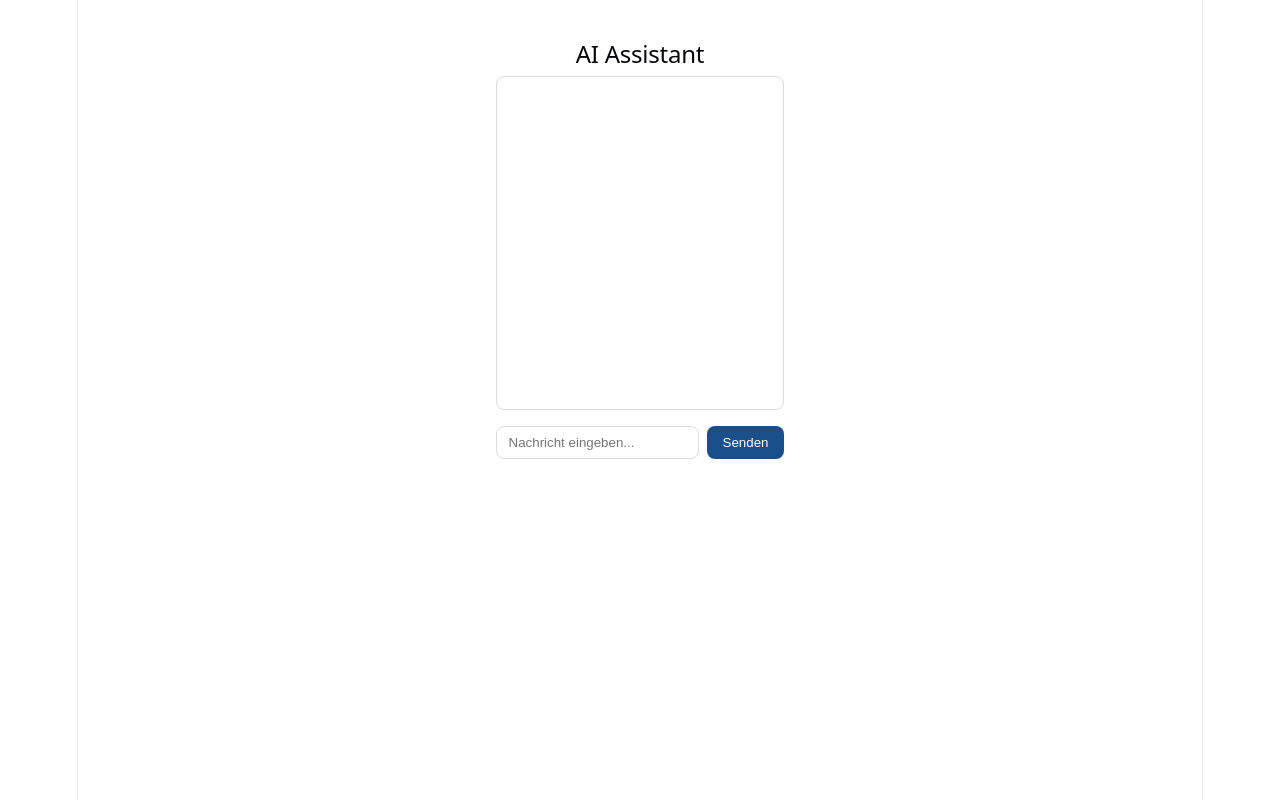
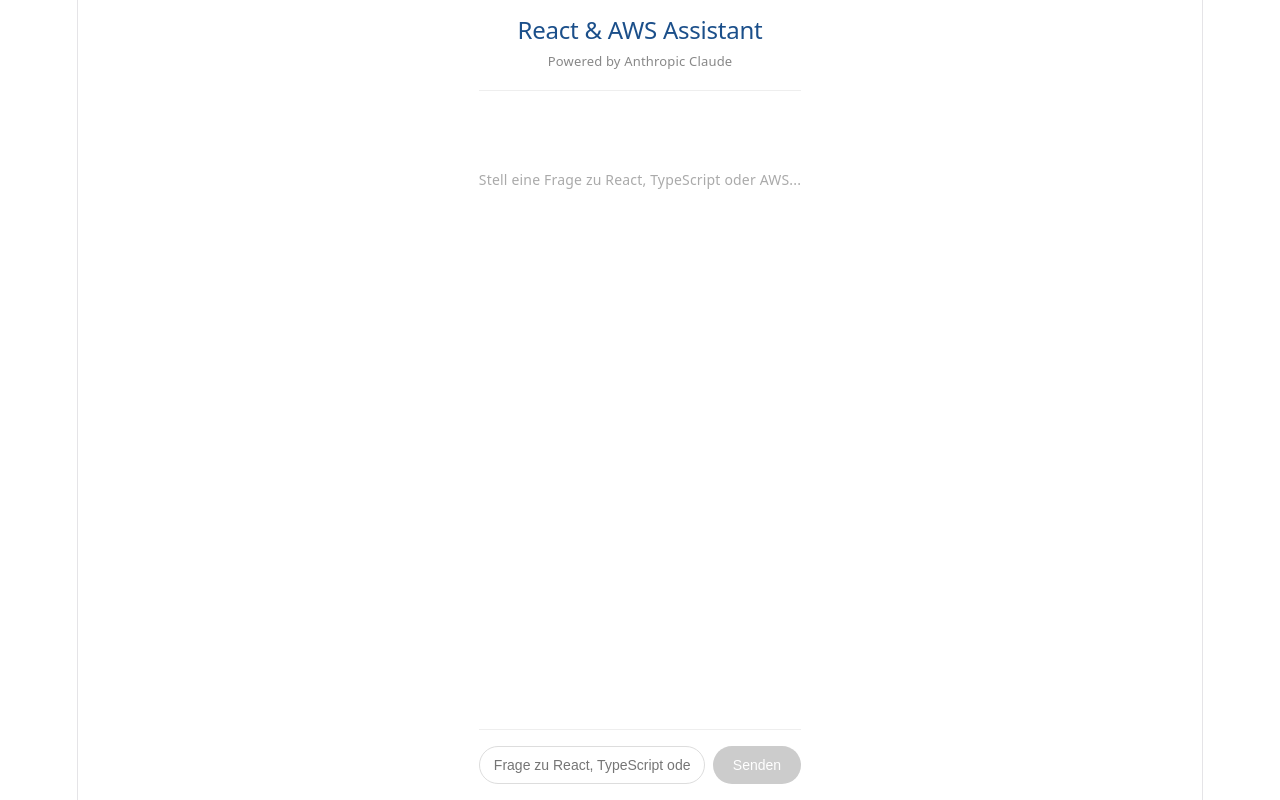
Before and after one commit to hbrade/ai-chat, a React (Vite) app in the folder frontend/: page / in a window 1280 px wide. Built offline with nearby package versions, Linux system fonts and the light colour scheme.

Commit message:
Improve UI: better design, error handling, loading state, system prompt

```diff
--- a/frontend/src/Chat.tsx
+++ b/frontend/src/Chat.tsx
@@ -1,42 +1,159 @@
-import { useState } from 'react';
-import { useChat } from './useChat';
+import { useState } from 'react'
+import { useChat } from './useChat'
 
 export default function Chat() {
-    const { messages, send, loading } = useChat();
-    const [input, setInput] = useState('');
+  const { messages, send, loading, error } = useChat()
+  const [input, setInput] = useState('')
+
+  const handleSend = () => {
+    if (!input.trim() || loading) return
+    send(input)
+    setInput('')
+  }
 
   return (
-        <div style={{ maxWidth: 600, margin: '40px auto', fontFamily: 'sans-serif' }}>
-            <h2>AI Assistant</h2>
-            <div style={{ border: '1px solid #ddd', borderRadius: 8, padding: 16, minHeight: 300, marginBottom: 16 }}>
+    <div
+      style={{
+        maxWidth: 700,
+        margin: '0 auto',
+        height: '100vh',
+        display: 'flex',
+        flexDirection: 'column',
+        fontFamily: 'system-ui, sans-serif',
+        padding: '0 16px'
+      }}
+    >
+      <div
+        style={{
+          padding: '16px 0',
+          borderBottom: '1px solid #eee',
+          marginBottom: 16
+        }}
+      >
+        <h2 style={{ margin: 0, color: '#1B4F8A' }}>React & AWS Assistant</h2>
+        <p style={{ margin: '4px 0 0', color: '#888', fontSize: 13 }}>Powered by Anthropic Claude</p>
+      </div>
+
+      <div
+        style={{
+          flex: 1,
+          overflowY: 'auto',
+          paddingBottom: 16
+        }}
+      >
+        {messages.length === 0 && (
+          <div
+            style={{
+              textAlign: 'center',
+              color: '#aaa',
+              marginTop: 60,
+              fontSize: 14
+            }}
+          >
+            Stell eine Frage zu React, TypeScript oder AWS...
+          </div>
+        )}
+
         {messages.map((m, i) => (
-                    <div key={i} style={{ marginBottom: 12, textAlign: m.role === 'user' ? 'right' : 'left' }}>
-            <span style={{
-                background: m.role === 'user' ? '#1B4F8A' : '#f0f0f0',
-                color: m.role === 'user' ? '#fff' : '#000',
-                padding: '8px 12px', borderRadius: 12, display: 'inline-block'
-            }}>
+          <div
+            key={i}
+            style={{
+              display: 'flex',
+              justifyContent: m.role === 'user' ? 'flex-end' : 'flex-start',
+              marginBottom: 12
+            }}
+          >
+            <div
+              style={{
+                maxWidth: '75%',
+                background: m.role === 'user' ? '#1B4F8A' : '#f0f4f8',
+                color: m.role === 'user' ? '#fff' : '#1a1a1a',
+                padding: '10px 14px',
+                borderRadius: m.role === 'user' ? '18px 18px 4px 18px' : '18px 18px 18px 4px',
+                fontSize: 14,
+                lineHeight: 1.6,
+                whiteSpace: 'pre-wrap'
+              }}
+            >
               {m.content || '...'}
-            </span>
+            </div>
           </div>
         ))}
+
+        {loading && (
+          <div style={{ display: 'flex', justifyContent: 'flex-start', marginBottom: 12 }}>
+            <div
+              style={{
+                background: '#f0f4f8',
+                padding: '10px 14px',
+                borderRadius: '18px 18px 18px 4px',
+                fontSize: 14,
+                color: '#888'
+              }}
+            >
+              Denkt nach...
             </div>
-            <div style={{ display: 'flex', gap: 8 }}>
+          </div>
+        )}
+
+        {error && (
+          <div
+            style={{
+              background: '#fff0f0',
+              border: '1px solid #ffcccc',
+              borderRadius: 8,
+              padding: '10px 14px',
+              fontSize: 13,
+              color: '#cc0000',
+              marginBottom: 12
+            }}
+          >
+            Fehler: {error}. Bitte nochmal versuchen.
+          </div>
+        )}
+      </div>
+
+      <div
+        style={{
+          display: 'flex',
+          gap: 8,
+          padding: '16px 0',
+          borderTop: '1px solid #eee'
+        }}
+      >
         <input
           value={input}
           onChange={e => setInput(e.target.value)}
-                    onKeyDown={e => e.key === 'Enter' && !loading && (send(input), setInput(''))}
-                    placeholder="Nachricht eingeben..."
-                    style={{ flex: 1, padding: '8px 12px', borderRadius: 8, border: '1px solid #ddd' }}
+          onKeyDown={e => e.key === 'Enter' && handleSend()}
+          placeholder="Frage zu React, TypeScript oder AWS..."
+          disabled={loading}
+          style={{
+            flex: 1,
+            color: 'black',
+            padding: '10px 14px',
+            borderRadius: 24,
+            border: '1px solid #ddd',
+            fontSize: 14,
+            outline: 'none',
+            background: loading ? '#f9f9f9' : '#fff'
+          }}
         />
         <button
-                    onClick={() => { send(input); setInput(''); }}
-                    disabled={loading || !input}
-                    style={{ padding: '8px 16px', background: '#1B4F8A', color: '#fff', border: 'none', borderRadius: 8 }}
+          onClick={handleSend}
+          disabled={loading || !input.trim()}
+          style={{
+            padding: '10px 20px',
+            background: loading || !input.trim() ? '#ccc' : '#1B4F8A',
+            color: 'white',
+            border: 'none',
+            borderRadius: 24,
+            fontSize: 14,
+            cursor: loading || !input.trim() ? 'not-allowed' : 'pointer'
+          }}
         >
-                    Senden
+          {loading ? '...' : 'Senden'}
         </button>
       </div>
     </div>
-    );
+  )
 }
--- a/frontend/src/index.css
+++ b/frontend/src/index.css
@@ -8,8 +8,7 @@
     --accent-bg: rgba(170, 59, 255, 0.1);
     --accent-border: rgba(170, 59, 255, 0.5);
     --social-bg: rgba(244, 243, 236, 0.5);
-  --shadow:
-    rgba(0, 0, 0, 0.1) 0 10px 15px -3px, rgba(0, 0, 0, 0.05) 0 4px 6px -2px;
+    --shadow: rgba(0, 0, 0, 0.1) 0 10px 15px -3px, rgba(0, 0, 0, 0.05) 0 4px 6px -2px;
 
     --sans: system-ui, 'Segoe UI', Roboto, sans-serif;
     --heading: system-ui, 'Segoe UI', Roboto, sans-serif;
@@ -41,8 +40,7 @@
         --accent-bg: rgba(192, 132, 252, 0.15);
         --accent-border: rgba(192, 132, 252, 0.5);
         --social-bg: rgba(47, 48, 58, 0.5);
-    --shadow:
-      rgba(0, 0, 0, 0.4) 0 10px 15px -3px, rgba(0, 0, 0, 0.25) 0 4px 6px -2px;
+        --shadow: rgba(0, 0, 0, 0.4) 0 10px 15px -3px, rgba(0, 0, 0, 0.25) 0 4px 6px -2px;
     }
 
     #social .button-icon {
@@ -63,6 +61,8 @@
 }
 
 body {
+    background: #ffffff;
+    color: #1a1a1a;
     margin: 0;
 }
 
@@ -82,6 +82,7 @@
         margin: 20px 0;
     }
 }
+
 h2 {
     font-size: 24px;
     line-height: 118%;
@@ -91,6 +92,7 @@
         font-size: 20px;
     }
 }
+
 p {
     margin: 0;
 }
--- a/frontend/src/useChat.ts
+++ b/frontend/src/useChat.ts
@@ -5,42 +5,31 @@
 export function useChat() {
   const [messages, setMessages] = useState<Message[]>([])
   const [loading, setLoading] = useState(false)
+  const [error, setError] = useState<string | null>(null)
 
   async function send(text: string) {
     const newMessages = [...messages, { role: 'user' as const, content: text }]
     setMessages(newMessages)
     setLoading(true)
+    setError(null)
 
-    // let reply = ''
-    // setMessages(m => [...m, { role: 'assistant', content: '' }])
-
-    // const res = await fetch('http://localhost:3001/api/chat', {
+    try {
       const res = await fetch('https://wdsgls47l7.execute-api.eu-central-1.amazonaws.com/prod/chat', {
         method: 'POST',
         headers: { 'Content-Type': 'application/json' },
         body: JSON.stringify({ messages: newMessages })
       })
 
-    // const reader = res.body!.getReader()
-    // const decoder = new TextDecoder()
-    //
-    // while (true) {
-    //   const { done, value } = await reader.read()
-    //   if (done) break
-    //   const lines = decoder.decode(value).split('\n')
-    //   for (const line of lines) {
-    //     if (line.startsWith('data: ') && line !== 'data: [DONE]') {
-    //       const { text } = JSON.parse(line.slice(6))
-    //       reply += text
-    //       setMessages(m => [...m.slice(0, -1), { role: 'assistant', content: reply }])
-    //     }
-    //   }
-    // }
+      if (!res.ok) throw new Error(`HTTP ${res.status}`)
+
       const data = await res.json()
-
       setMessages(m => [...m, { role: 'assistant', content: data.text }])
+    } catch (err: any) {
+      setError(err.message || 'Unbekannter Fehler')
+    } finally {
       setLoading(false)
     }
+  }
 
-  return { messages, send, loading }
+  return { messages, send, loading, error }
 }
```
Also changed, not shown: 2 other files (tests, documents, lock files or other folders). Lines whose indentation alone changed are shown as unchanged.
